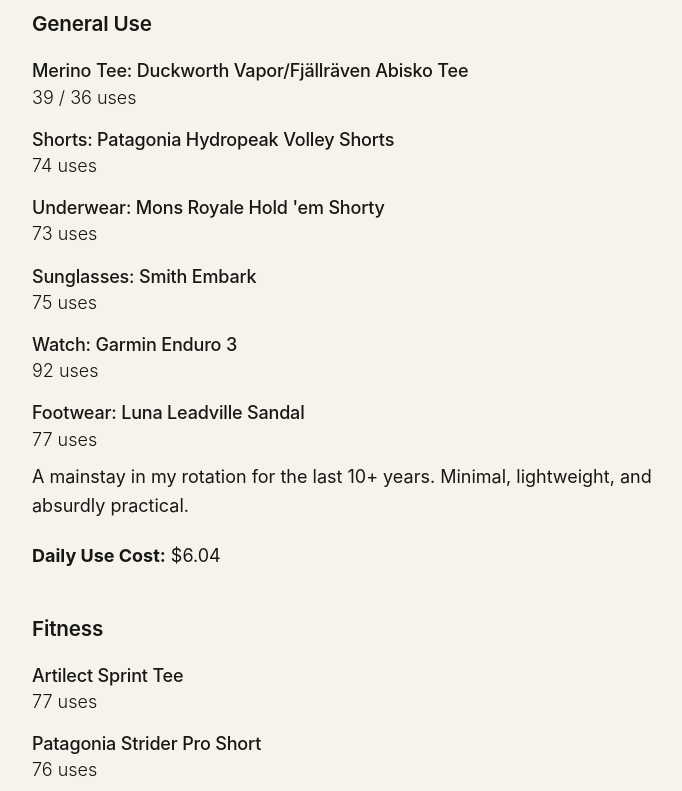
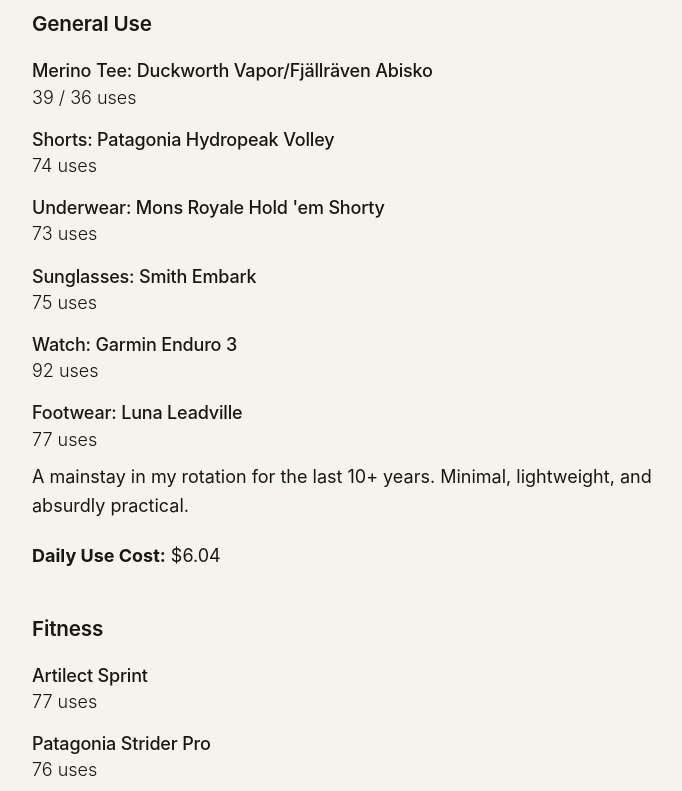
Before and after one commit to essentialsinmotion/essentials-in-motion, an Eleventy site: page src/lists/summer-review-2026.md in a window 1280 px wide. Shown: the part 360-1151 px from the top of the page, without its empty margins (230-912 px from the left). Built offline with nearby package versions, Linux system fonts and the light colour scheme; Eleventy itself is replaced by a stand-in of ours; files that its build step writes are made by us from their sources.

Commit message:
Shorten item names in summer review list

```diff
--- a/src/lists/summer-review-2026.md
+++ b/src/lists/summer-review-2026.md
@@ -11,11 +11,11 @@ tags:
 
 ### General Use
 
-#### Merino Tee: Duckworth Vapor/Fjällräven Abisko Tee
+#### Merino Tee: Duckworth Vapor/Fjällräven Abisko
 
 39 / 36 uses
 
-#### Shorts: Patagonia Hydropeak Volley Shorts
+#### Shorts: Patagonia Hydropeak Volley
 
 74 uses
 
@@ -31,7 +31,7 @@ tags:
 
 92 uses
 
-#### Footwear: Luna Leadville Sandal
+#### Footwear: Luna Leadville
 
 77 uses
 
@@ -41,11 +41,11 @@ A mainstay in my rotation for the last 10+ years. Minimal, lightweight, and absu
 
 ### Fitness
 
-#### Artilect Sprint Tee
+#### Artilect Sprint
 
 77 uses
 
-#### Patagonia Strider Pro Short
+#### Patagonia Strider Pro
 
 76 uses
 
```
